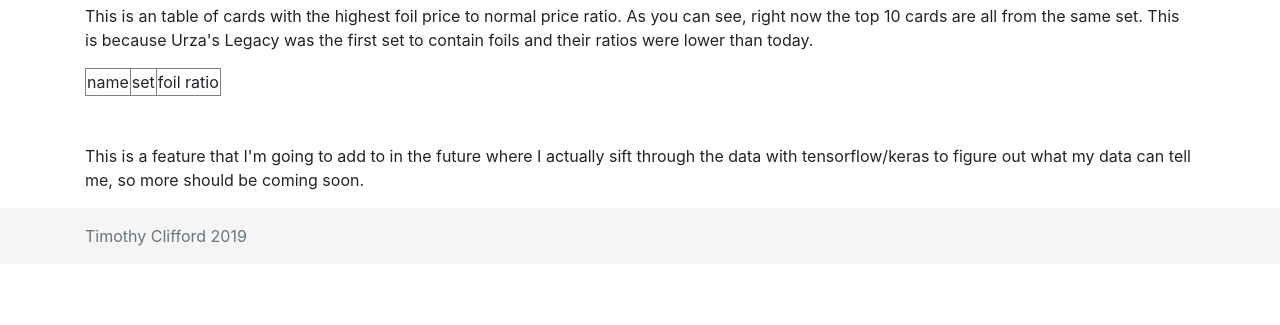
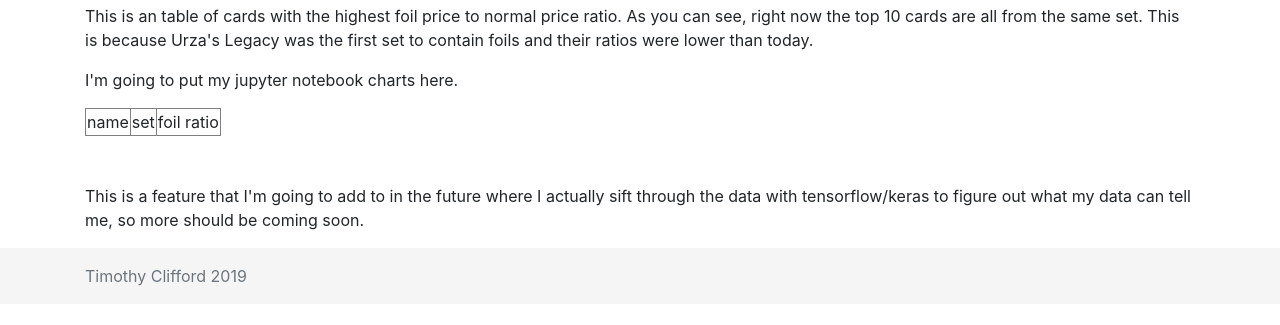
Before and after one commit to ticlifford/mimicvat, a Flask app: page /topCards in a window 1280 px wide. Shown: the part 56-381 px from the top of the page. Run offline with Flask 2, Linux system fonts and the light colour scheme; data that the repository does not hold is empty; some libraries are stand-ins or nearby versions.

Commit message:
top cards layout insert

```diff
--- a/templates/topLayout.html
+++ b/templates/topLayout.html
@@ -10,6 +10,11 @@
 <p>
     This is an table of cards with the highest foil price to normal price ratio. As you can see, right now the top 10 cards
     are all from the same set. This is because Urza's Legacy was the first set to contain foils and their ratios were lower than today.
+</p>
+
+<p>
+I'm going to put my jupyter notebook charts here.
+
 </p>
 <table border = 1>
     <thread>
```
